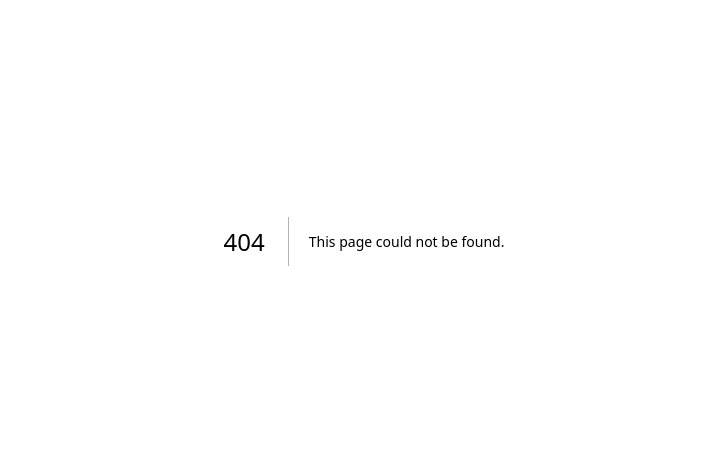
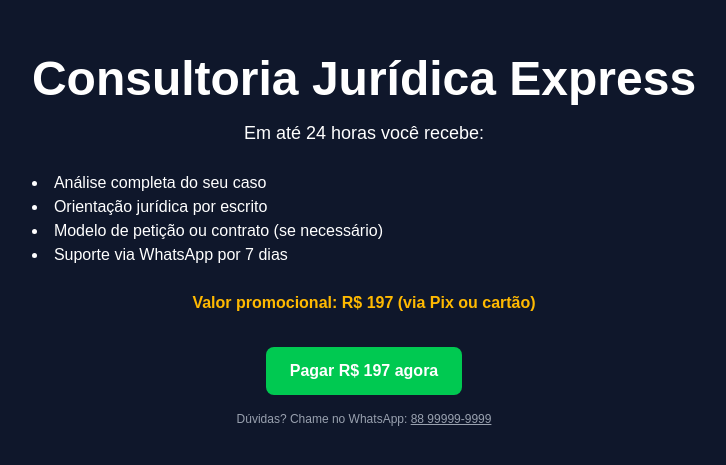
Before and after one commit to mestrereginaldo-site/advogadonomade1, a Next.js app: page /contratar in a window 1280 px wide. Before the commit this address had no page. Shown: the part 159-624 px from the top of the page, without its empty margins (276-1002 px from the left). Built offline with nearby package versions, Linux system fonts and the light colour scheme.

Commit message:
Create page.tsx

```diff
--- /dev/null
+++ b/app/contratar/page.tsx
@@ -0,0 +1,47 @@
+// app/contratar/page.tsx
+"use client";
+
+export default function Contratar() {
+  const handleClick = () => {
+    // Redireciona para o Checkout de TESTE da Stripe
+    window.location.href = "https://buy.stripe.com/test_3cs6qx7N95lS9cU4gg";
+  };
+
+  return (
+    <main className="flex min-h-screen flex-col items-center justify-center bg-slate-900 text-white px-8">
+      <section className="max-w-2xl text-center">
+        <h1 className="text-3xl md:text-5xl font-bold mb-4">
+          Consultoria Jurídica Express
+        </h1>
+        <p className="text-lg mb-6">
+          Em até 24 horas você recebe:</p>
+        <ul className="list-disc list-inside mb-6 text-left">
+          <li>Análise completa do seu caso</li>
+          <li>Orientação jurídica por escrito</li>
+          <li>Modelo de petição ou contrato (se necessário)</li>
+          <li>Suporte via WhatsApp por 7 dias</li>
+        </ul>
+        <p className="mb-8 text-amber-400 font-semibold">
+          Valor promocional: R$ 197 (via Pix ou cartão)
+        </p>
+        <button
+          onClick={handleClick}
+          className="bg-green-500 hover:bg-green-600 text-white font-semibold py-3 px-6 rounded-lg"
+        >
+          Pagar R$ 197 agora
+        </button>
+        <p className="text-xs mt-4 text-gray-400">
+          Dúvidas? Chame no WhatsApp:{" "}
+          <a
+            href="https://wa.me/5588999999999"
+            className="underline"
+            target="_blank"
+            rel="noopener noreferrer"
+          >
+            88 99999-9999
+          </a>
+        </p>
+      </section>
+    </main>
+  );
+}
```
